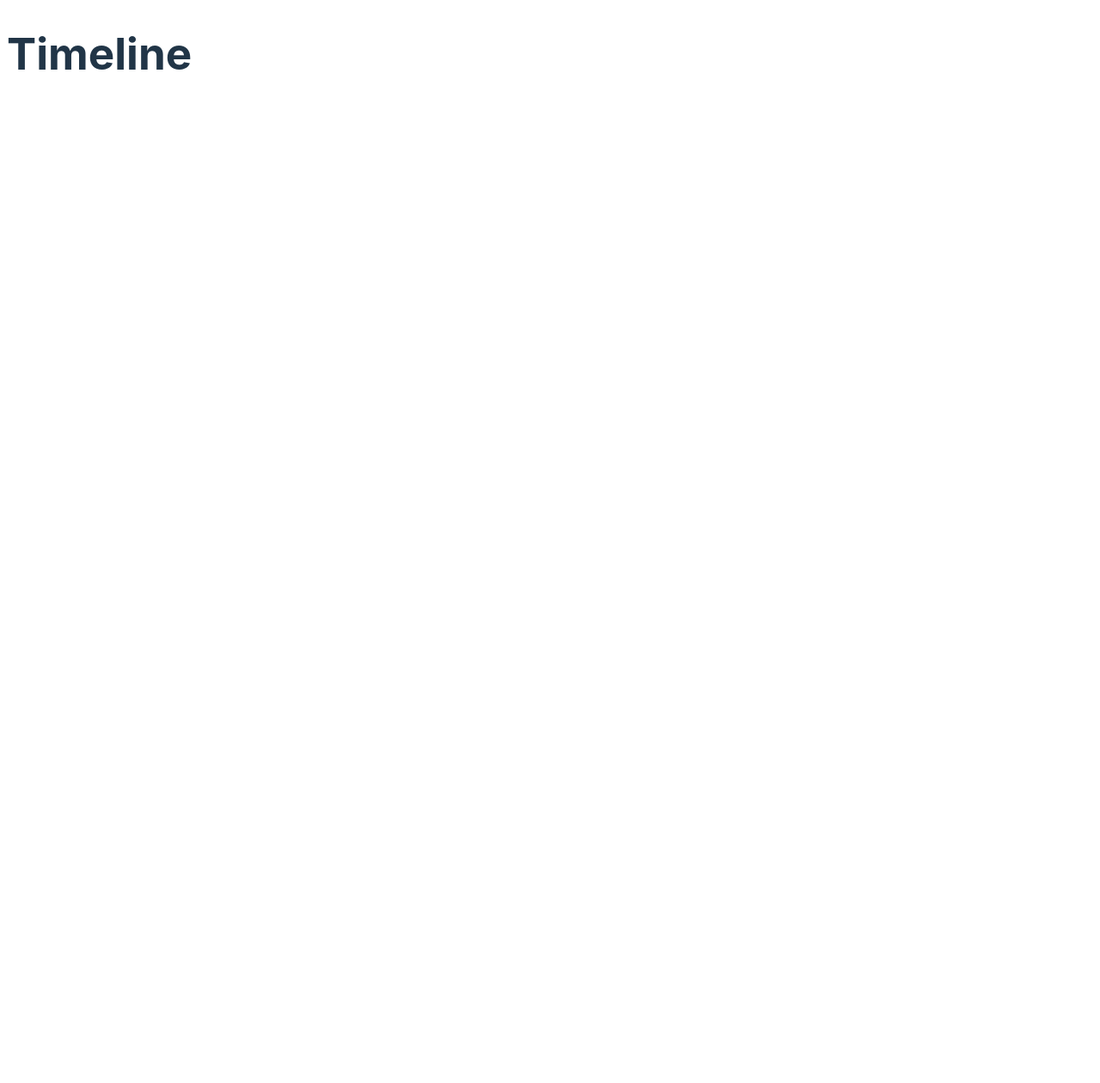
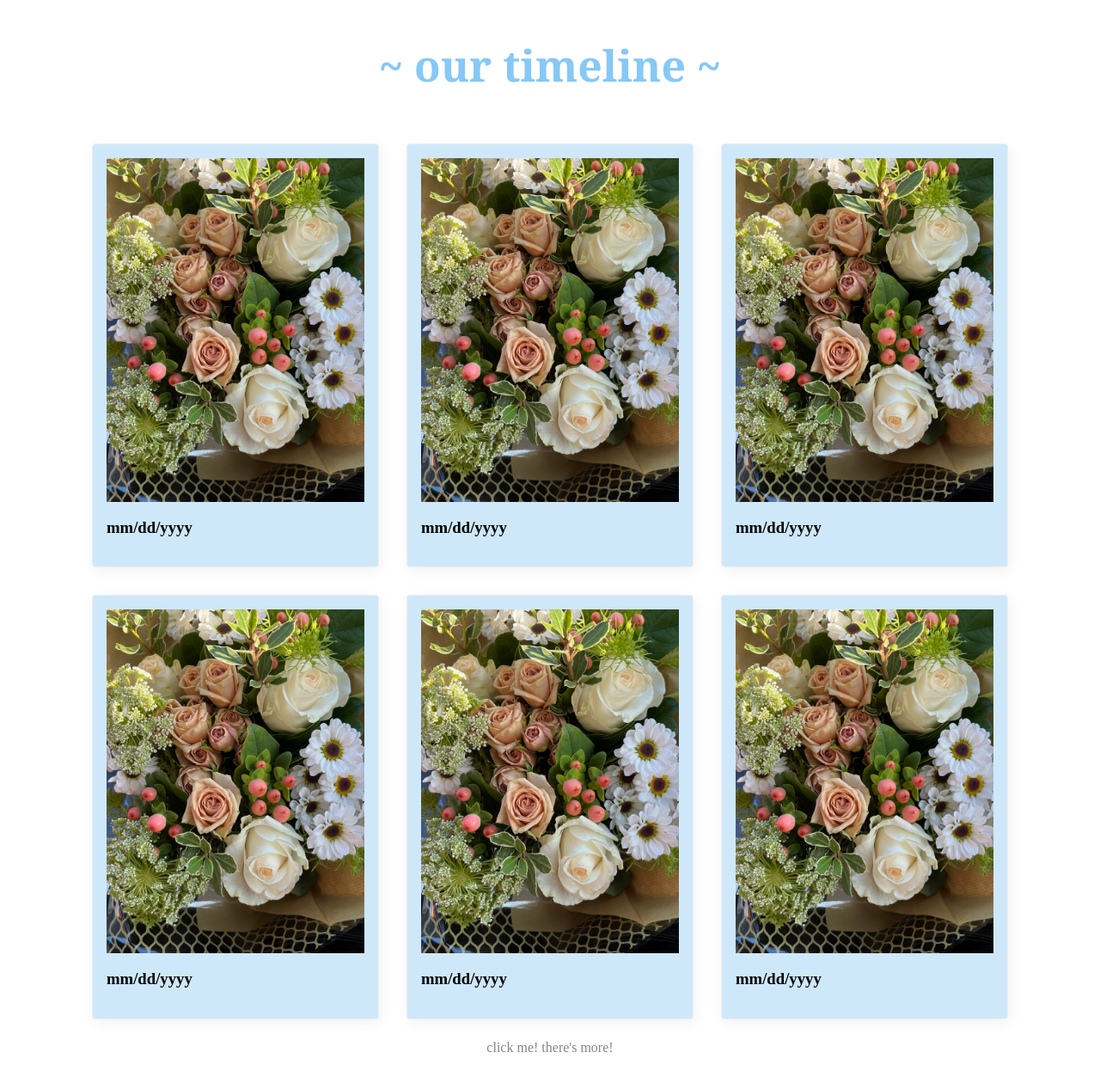
Before and after one commit to jenniferrzhu/BirthdayTemplate, a React (Vite) app: page /timeline in a window 1280 px wide. Shown: the whole page at 86% size. Before the commit the page ends 800 px from the top, so only its background shows below. Built offline with nearby package versions, Linux system fonts and the light colour scheme.

Commit message:
Outlined Timeline Page

```diff
--- a/src/index.css
+++ /dev/null
@@ -1,69 +0,0 @@
-:root {
-  font-family: Inter, system-ui, Avenir, Helvetica, Arial, sans-serif;
-  line-height: 1.5;
-  font-weight: 400;
-
-  color-scheme: light dark;
-  color: rgba(255, 255, 255, 0.87);
-  background-color: #242424;
-
-  font-synthesis: none;
-  text-rendering: optimizeLegibility;
-  -webkit-font-smoothing: antialiased;
-  -moz-osx-font-smoothing: grayscale;
-  -webkit-text-size-adjust: 100%;
-}
-
-a {
-  font-weight: 500;
-  color: #646cff;
-  text-decoration: inherit;
-}
-a:hover {
-  color: #535bf2;
-}
-
-/* body {
-  margin: 0;
-  display: flex;
-  place-items: center;
-  min-width: 320px;
-  min-height: 100vh;
-} */
-
-h1 {
-  font-size: 3.2em;
-  line-height: 1.1;
-}
-
-button {
-  border-radius: 8px;
-  border: 1px solid transparent;
-  padding: 0.6em 1.2em;
-  font-size: 1em;
-  font-weight: 500;
-  font-family: inherit;
-  background-color: #1a1a1a;
-  cursor: pointer;
-  transition: border-color 0.25s;
-}
-button:hover {
-  border-color: #646cff;
-}
-button:focus,
-button:focus-visible {
-  outline: 4px auto -webkit-focus-ring-color;
-}
-
-@media (prefers-color-scheme: light) {
-  :root {
-    color: #213547;
-    background-color: #ffffff;
-  }
-  a:hover {
-    color: #747bff;
-  }
-  button {
-    background-color: #f9f9f9;
-  }
-}
--- a/src/main.tsx
+++ b/src/main.tsx
@@ -1,7 +1,6 @@
 import React from "react";
 import ReactDOM from "react-dom/client";
 import App from "./App";
-import "./index.css";
 
 ReactDOM.createRoot(document.getElementById("root") as HTMLElement).render(
   <React.StrictMode>
--- a/src/pages/Home.tsx
+++ b/src/pages/Home.tsx
@@ -18,13 +18,10 @@ const Home: React.FC = () => {
         const actualPasscode = '1234';
 
         if (passcode === actualPasscode) {
-            // Handle correct passcode (e.g., navigate to next page)
             console.log('yay!');
             setError('');
             navigate('/timeline');
-            // Add logic here to navigate or perform actions upon correct passcode
         } else {
-            // Handle incorrect passcode
             setError('you got that wrong?! try again.');
             setPasscode('');
         }
--- a/src/pages/Timeline.tsx
+++ b/src/pages/Timeline.tsx
@@ -1,9 +1,55 @@
 import React from 'react'
+import './styles/Timeline.css';
+import replaceImg from '../imgs/flowers.jpg';
+
 
 const Timeline = () => {
   return (
     <div>
-        <h1>Timeline</h1>
+        <div className="container">
+            <h1>~ our timeline ~</h1>
+            <div className="cards">
+                <div className="card">
+                    <a>
+                        <img src={replaceImg} />
+                        <h3>mm/dd/yyyy</h3>
+                    </a>
+                </div>
+                <div className="card">
+                    <a>
+                        <img src={replaceImg} />
+                        <h3>mm/dd/yyyy</h3>
+                    </a>
+                </div>
+                <div className="card">
+                    <a>
+                        <img src={replaceImg} />
+                        <h3>mm/dd/yyyy</h3>
+                    </a>
+                </div>
+                <div className="card">
+                    <a>
+                        <img src={replaceImg} />
+                        <h3>mm/dd/yyyy</h3>
+                    </a>
+                </div>
+                <div className="card">
+                    <a>
+                        <img src={replaceImg} />
+                        <h3>mm/dd/yyyy</h3>
+                    </a>
+                </div>
+                <div className="card">
+                    <a>
+                        <img src={replaceImg} />
+                        <h3>mm/dd/yyyy</h3>
+                    </a>
+                </div>
+            </div>
+            <a className="arrow">
+                click me! there's more!
+            </a>
+        </div>
     </div>
   )
 }
--- /dev/null
+++ b/src/pages/styles/Timeline.css
@@ -0,0 +1,41 @@
+h1 {
+    font-family: Georgia, serif;
+    color: rgb(134, 200, 247);
+    font-size: 50px;
+}
+
+.container {
+    display: flex;
+    justify-content: center;
+    align-items: center;
+    flex-direction: column;
+}
+
+.cards {
+    display: flex;
+    flex-wrap: wrap;
+    justify-content: center;
+    padding: 24px;
+    gap: 32px;
+}
+
+.card {
+    border: 1px solid #eee;
+    box-shadow: 2px 4px 16px rgba(0, 0, 0, .06);
+    border-radius: 4px;
+    background-color: rgb(206, 232, 250);
+    padding: 16px;
+    width: 300px;
+}
+
+.card img {
+    display: block;
+    margin: 0 auto;
+    max-width: 100%;
+    height: auto;
+}
+
+.arrow {
+    color: rgb(133, 133, 133);
+    margin-bottom: 24px;
+}
```
